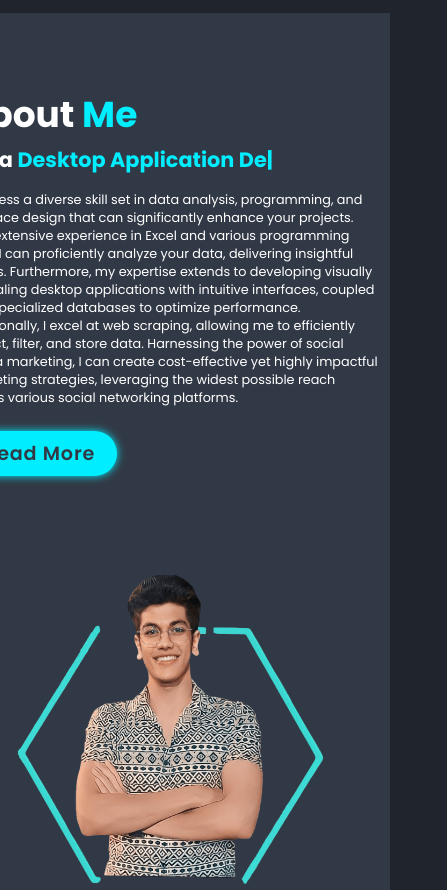
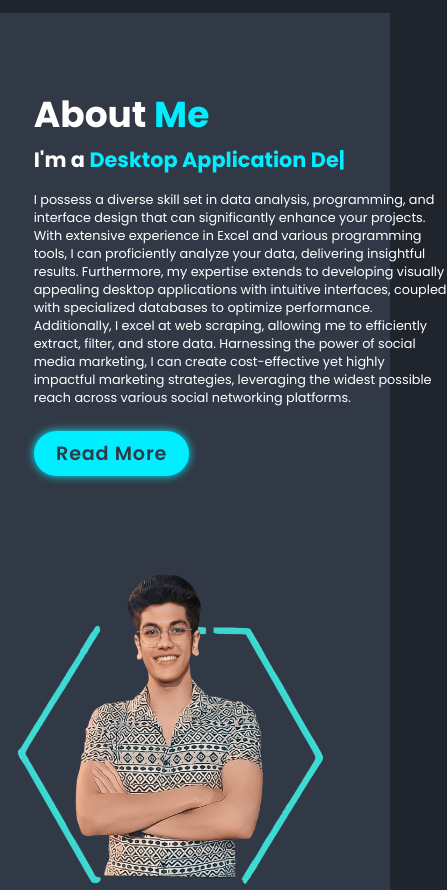
Before and after one commit to alaamohamed121/Alaa-Mohamed, a plain HTML site: page index.html in a window 390 px wide. Shown: the part 856-1746 px from the top of the page, 447 px wide, since content can reach past the window. Drawn offline with nearby package versions, Linux system fonts and the light colour scheme.

Commit message:
Update style.css

```diff
--- a/style.css
+++ b/style.css
@@ -527,6 +527,13 @@ span {
     .contact form .input-box input {
         width: 100%;
     }
+    .about-content {
+        margin-right: -69px;
+        margin-left: 72px;
+
+
+
+    }
 
     .footer {
         flex-direction: column-reverse;
@@ -545,6 +552,11 @@ span {
         width: 100vw;
 
     }
+    .about-content {
+        margin-right: -69px;
+
+
+    }
 
     .about-img img {
         width: 105vw;
```
